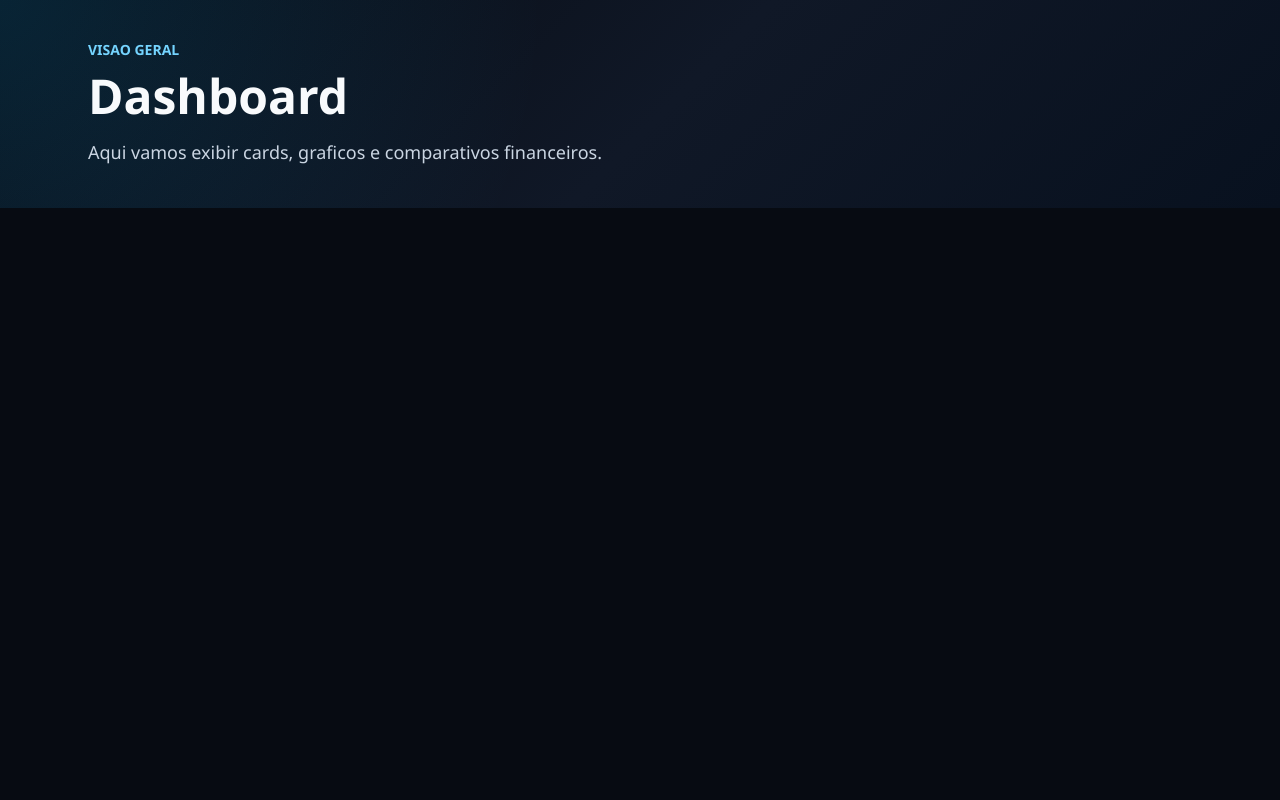
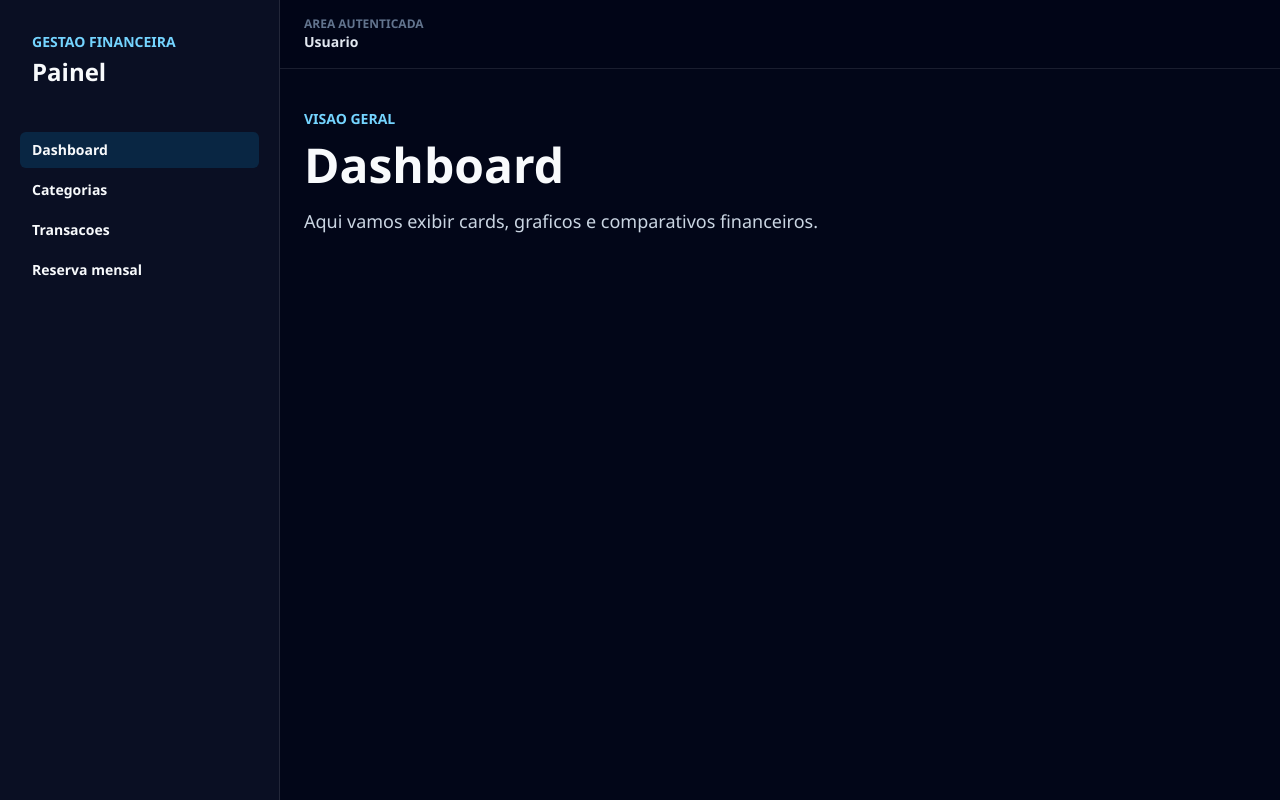
Before and after one commit to nathanjsilva/api-gestao-financeira, a Vue app in the folder frontend/: page /dashboard in a window 1280 px wide. Built offline with nearby package versions, Linux system fonts and the light colour scheme.

Commit message:
layout base

```diff
--- a/frontend/src/App.vue
+++ b/frontend/src/App.vue
@@ -1,3 +1,21 @@
+<script setup>
+import { computed } from 'vue'
+import { useRoute } from 'vue-router'
+import AuthenticatedLayout from './layouts/AuthenticatedLayout.vue'
+import PublicLayout from './layouts/PublicLayout.vue'
+import { LAYOUTS } from './constants/layouts'
+
+const route = useRoute()
+
+const layoutComponent = computed(() => {
+  if (route.meta.layout === LAYOUTS.AUTHENTICATED) {
+    return AuthenticatedLayout
+  }
+
+  return PublicLayout
+})
+</script>
+
 <template>
-  <RouterView />
+  <component :is="layoutComponent" />
 </template>
--- /dev/null
+++ b/frontend/src/constants/layouts.js
@@ -0,0 +1,4 @@
+export const LAYOUTS = {
+  PUBLIC: 'public',
+  AUTHENTICATED: 'authenticated',
+}
--- /dev/null
+++ b/frontend/src/layouts/AuthenticatedLayout.vue
@@ -0,0 +1,66 @@
+<script setup>
+import { computed } from 'vue'
+import { ROUTE_NAMES } from '../constants/routeNames'
+import { useAuthStore } from '../stores/authStore'
+
+const authStore = useAuthStore()
+
+const navigationItems = [
+  { label: 'Dashboard', routeName: ROUTE_NAMES.DASHBOARD },
+  { label: 'Categorias', routeName: ROUTE_NAMES.CATEGORIES },
+  { label: 'Transacoes', routeName: ROUTE_NAMES.TRANSACTIONS },
+  { label: 'Reserva mensal', routeName: ROUTE_NAMES.MONTHLY_RESERVE },
+]
+
+const displayName = computed(() => authStore.userName || 'Usuario')
+</script>
+
+<template>
+  <main class="min-h-screen bg-slate-950 text-slate-50">
+    <div class="min-h-screen lg:grid lg:grid-cols-[280px_1fr]">
+      <aside class="hidden border-r border-white/10 bg-slate-900/60 px-5 py-6 lg:block">
+        <RouterLink :to="{ name: ROUTE_NAMES.DASHBOARD }" class="block rounded-lg px-3 py-2">
+          <span class="block text-sm font-bold uppercase text-sky-300">Gestao Financeira</span>
+          <span class="mt-2 block text-2xl font-black leading-none">Painel</span>
+        </RouterLink>
+
+        <nav class="mt-10 space-y-1">
+          <RouterLink
+            v-for="item in navigationItems"
+            :key="item.routeName"
+            :to="{ name: item.routeName }"
+            class="block rounded-md px-3 py-2 text-sm font-semibold text-slate-300 transition hover:bg-white/5 hover:text-white"
+            active-class="bg-sky-500/15 text-sky-200"
+          >
+            {{ item.label }}
+          </RouterLink>
+        </nav>
+      </aside>
+
+      <section class="min-w-0">
+        <header class="sticky top-0 z-10 border-b border-white/10 bg-slate-950/85 px-6 py-4 backdrop-blur">
+          <div class="mx-auto flex max-w-7xl items-center justify-between gap-4">
+            <div>
+              <p class="text-xs font-bold uppercase text-slate-500">Area autenticada</p>
+              <p class="text-sm font-semibold text-slate-200">{{ displayName }}</p>
+            </div>
+
+            <nav class="flex gap-2 overflow-x-auto lg:hidden">
+              <RouterLink
+                v-for="item in navigationItems"
+                :key="item.routeName"
+                :to="{ name: item.routeName }"
+                class="whitespace-nowrap rounded-md px-3 py-2 text-sm font-semibold text-slate-300"
+                active-class="bg-sky-500/15 text-sky-200"
+              >
+                {{ item.label }}
+              </RouterLink>
+            </nav>
+          </div>
+        </header>
+
+        <RouterView />
+      </section>
+    </div>
+  </main>
+</template>
--- /dev/null
+++ b/frontend/src/layouts/PublicLayout.vue
@@ -0,0 +1,25 @@
+<template>
+  <main class="min-h-screen bg-slate-950 text-slate-50">
+    <div class="grid min-h-screen lg:grid-cols-[1fr_520px]">
+      <section class="hidden border-r border-white/10 bg-slate-900/40 px-10 py-12 lg:flex lg:flex-col lg:justify-between">
+        <div>
+          <p class="text-sm font-bold uppercase text-sky-300">Gestao Financeira</p>
+          <h1 class="mt-6 max-w-xl text-6xl font-black leading-none">
+            Controle mensal simples, visual e seguro.
+          </h1>
+        </div>
+
+        <p class="max-w-lg text-base leading-7 text-slate-400">
+          Frontend Vue conectado a uma API Laravel com Sanctum, preparado para dashboard,
+          lancamentos, categorias e reserva financeira.
+        </p>
+      </section>
+
+      <section class="flex min-h-screen items-center justify-center px-6 py-10">
+        <div class="w-full max-w-md">
+          <RouterView />
+        </div>
+      </section>
+    </div>
+  </main>
+</template>
--- a/frontend/src/pages/auth/LoginPage.vue
+++ b/frontend/src/pages/auth/LoginPage.vue
@@ -1,11 +1,9 @@
 <template>
-  <section class="mx-auto flex min-h-screen max-w-5xl items-center px-6 py-10">
-    <div class="max-w-xl">
-      <p class="mb-3 text-sm font-bold uppercase text-sky-300">Acesso</p>
-      <h1 class="mb-4 text-5xl font-black leading-none text-slate-50">Login</h1>
-      <p class="text-lg leading-8 text-slate-300">
-        Nesta rota vamos construir o formulario de autenticacao com Sanctum.
-      </p>
-    </div>
+  <section>
+    <p class="mb-3 text-sm font-bold uppercase text-sky-300">Acesso</p>
+    <h1 class="mb-4 text-5xl font-black leading-none text-slate-50">Login</h1>
+    <p class="text-lg leading-8 text-slate-300">
+      Nesta rota vamos construir o formulario de autenticacao com Sanctum.
+    </p>
   </section>
 </template>
--- a/frontend/src/pages/auth/RegisterPage.vue
+++ b/frontend/src/pages/auth/RegisterPage.vue
@@ -1,11 +1,9 @@
 <template>
-  <section class="mx-auto flex min-h-screen max-w-5xl items-center px-6 py-10">
-    <div class="max-w-xl">
-      <p class="mb-3 text-sm font-bold uppercase text-sky-300">Nova conta</p>
-      <h1 class="mb-4 text-5xl font-black leading-none text-slate-50">Cadastro</h1>
-      <p class="text-lg leading-8 text-slate-300">
-        Esta rota ficara responsavel pelo cadastro de novos usuarios.
-      </p>
-    </div>
+  <section>
+    <p class="mb-3 text-sm font-bold uppercase text-sky-300">Nova conta</p>
+    <h1 class="mb-4 text-5xl font-black leading-none text-slate-50">Cadastro</h1>
+    <p class="text-lg leading-8 text-slate-300">
+      Esta rota ficara responsavel pelo cadastro de novos usuarios.
+    </p>
   </section>
 </template>
--- a/frontend/src/router/routes.js
+++ b/frontend/src/router/routes.js
@@ -1,4 +1,5 @@
 import { ROUTE_NAMES } from '../constants/routeNames'
+import { LAYOUTS } from '../constants/layouts'
 
 const LoginPage = () => import('../pages/auth/LoginPage.vue')
 const RegisterPage = () => import('../pages/auth/RegisterPage.vue')
@@ -17,6 +18,7 @@ export const routes = [
     name: ROUTE_NAMES.LOGIN,
     component: LoginPage,
     meta: {
+      layout: LAYOUTS.PUBLIC,
       public: true,
       guestOnly: true,
     },
@@ -26,6 +28,7 @@ export const routes = [
     name: ROUTE_NAMES.REGISTER,
     component: RegisterPage,
     meta: {
+      layout: LAYOUTS.PUBLIC,
       public: true,
       guestOnly: true,
     },
@@ -35,6 +38,7 @@ export const routes = [
     name: ROUTE_NAMES.DASHBOARD,
     component: DashboardPage,
     meta: {
+      layout: LAYOUTS.AUTHENTICATED,
       requiresAuth: true,
     },
   },
@@ -43,6 +47,7 @@ export const routes = [
     name: ROUTE_NAMES.CATEGORIES,
     component: CategoriesPage,
     meta: {
+      layout: LAYOUTS.AUTHENTICATED,
       requiresAuth: true,
     },
   },
@@ -51,6 +56,7 @@ export const routes = [
     name: ROUTE_NAMES.TRANSACTIONS,
     component: TransactionsPage,
     meta: {
+      layout: LAYOUTS.AUTHENTICATED,
       requiresAuth: true,
     },
   },
@@ -59,6 +65,7 @@ export const routes = [
     name: ROUTE_NAMES.MONTHLY_RESERVE,
     component: MonthlyReservePage,
     meta: {
+      layout: LAYOUTS.AUTHENTICATED,
       requiresAuth: true,
     },
   },
```
